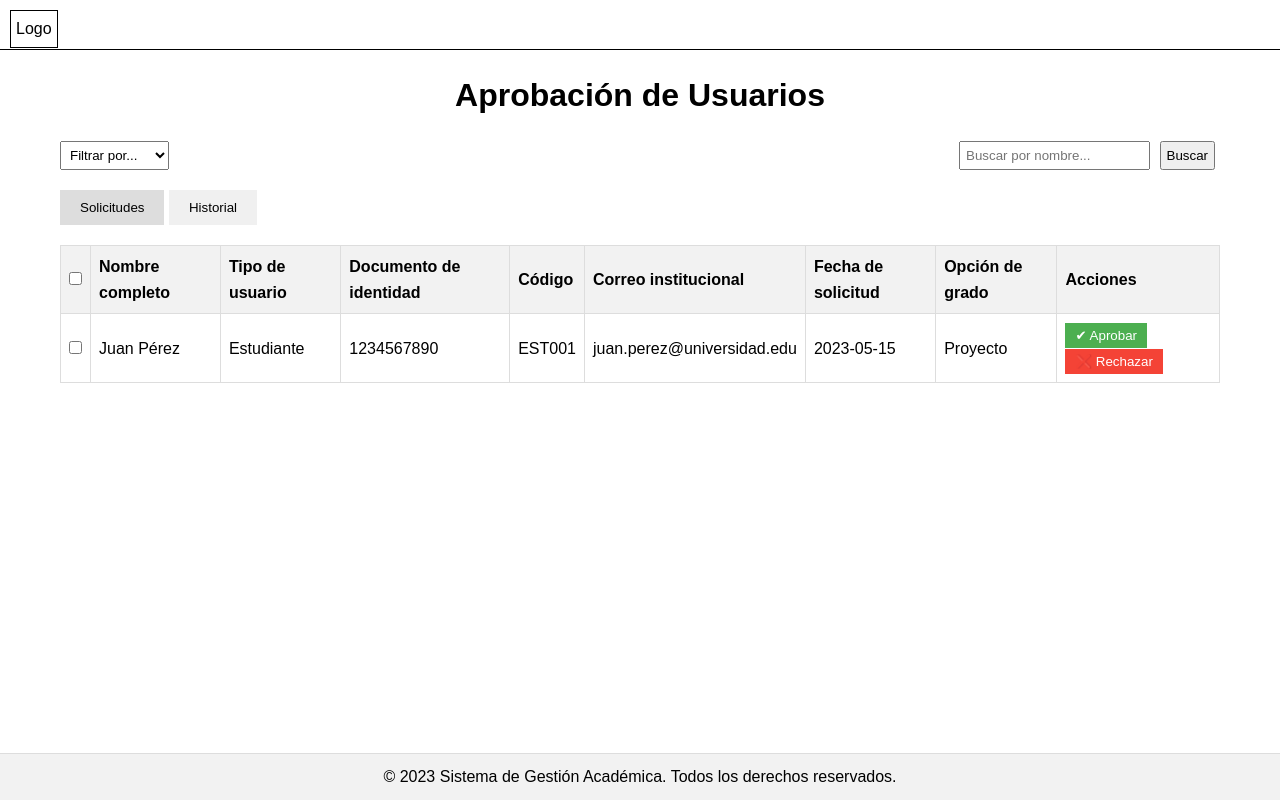
After one commit to FelipePuentes7/Proyecto_aplicacion, a PHP site: page /views/administrador/aprobacion.php in a window 1280 px wide. The commit adds this page. Run offline with PHP 8.4, Linux system fonts and the light colour scheme.

Commit message:
ventana de inicio y aprobacion

```diff
--- /dev/null
+++ b/assets/css/aprobacion.css
@@ -0,0 +1,160 @@
+/* Estilos generales y reset */
+* {
+    box-sizing: border-box;
+    margin: 0;
+    padding: 0;
+}
+
+body {
+    font-family: Arial, sans-serif;
+    line-height: 1.6;
+}
+
+/* Header y Navegación */
+header {
+    position: relative;
+    padding: 10px;
+    border-bottom: 1px solid #000;
+    height: 50px;
+}
+
+#logo {
+    position: fixed;
+    top: 10px;
+    left: 10px;
+    cursor: pointer;
+    border: 1px solid #000;
+    padding: 5px;
+    z-index: 1000;
+    background: white;
+}
+
+#navbar {
+    display: none;
+    position: fixed;
+    top: 0;
+    left: -250px;
+    width: 250px;
+    height: 100%;
+    background: #fff;
+    border-right: 1px solid #000;
+    padding: 20px;
+    transition: left 0.3s ease;
+    padding-top: 50px;
+}
+
+#navbar.active {
+    display: block;
+    left: 0;
+}
+
+#navbar ul {
+    list-style-type: none;
+    padding-top: 10px;
+}
+
+#navbar ul li {
+    margin-bottom: 10px;
+}
+
+.dropdown-content {
+    display: none;
+    padding-left: 20px;
+}
+
+.dropdown:hover .dropdown-content {
+    display: block;
+}
+
+/* Contenido principal */
+main {
+    padding: 20px;
+    max-width: 1200px;
+    margin: 0 auto;
+}
+
+h1 {
+    text-align: center;
+    margin-bottom: 20px;
+}
+
+.controls {
+    display: flex;
+    justify-content: space-between;
+    margin-bottom: 20px;
+}
+
+.filter select, .search input, .search button {
+    padding: 5px;
+    margin-right: 5px;
+}
+
+.tabs {
+    margin-bottom: 20px;
+}
+
+.tabs button {
+    padding: 10px 20px;
+    cursor: pointer;
+    background-color: #f0f0f0;
+    border: none;
+    outline: none;
+}
+
+.tabs button.active {
+    background-color: #ddd;
+}
+
+.user-table {
+    width: 100%;
+    border-collapse: collapse;
+    margin-bottom: 20px;
+}
+
+.user-table th, .user-table td {
+    border: 1px solid #ddd;
+    padding: 8px;
+    text-align: left;
+}
+
+.user-table th {
+    background-color: #f2f2f2;
+}
+
+.aprobar, .rechazar {
+    padding: 5px 10px;
+    cursor: pointer;
+}
+
+.aprobar {
+    background-color: #4CAF50;
+    color: white;
+    border: none;
+}
+
+.rechazar {
+    background-color: #f44336;
+    color: white;
+    border: none;
+}
+
+.bulk-actions {
+    margin-top: 10px;
+}
+
+.bulk-actions button {
+    padding: 5px 10px;
+    margin-right: 10px;
+    cursor: pointer;
+}
+
+/* Footer */
+footer {
+    text-align: center;
+    padding: 10px;
+    background-color: #f2f2f2;
+    border-top: 1px solid #ddd;
+    position: fixed;
+    bottom: 0;
+    width: 100%;
+}
--- /dev/null
+++ b/views/administrador/aprobacion.php
@@ -0,0 +1,183 @@
+<?php
+// Aquí iría la lógica PHP para manejar sesiones, obtener datos, etc.
+$nombreUsuario = "Admin"; // Ejemplo
+?>
+
+<!DOCTYPE html>
+<html lang="es">
+<head>
+    <meta charset="UTF-8">
+    <meta name="viewport" content="width=device-width, initial-scale=1.0">
+    <title>Aprobación de Usuarios</title>
+    <link rel="stylesheet" href="/assets/css/aprobacion.css">
+</head>
+<body>
+    <header>
+        <div id="logo" onclick="toggleNav()">Logo</div>
+        <nav id="navbar">
+            <ul>
+                <li><a href="#">Inicio</a></li>
+                <li><a href="#">Aprobación de Usuarios</a></li>
+                <li><a href="#">Gestión de Usuarios</a></li>
+                <li class="dropdown">
+                    <a href="#">Gestión de Modalidades de Grado</a>
+                    <ul class="dropdown-content">
+                        <li><a href="#">Seminario</a></li>
+                        <li><a href="#">Proyectos</a></li>
+                        <li><a href="#">Pasantías</a></li>
+                    </ul>
+                </li>
+                <li><a href="#">Reportes y Estadísticas</a></li>
+                <li><a href="#">Usuario: <?php echo $nombreUsuario; ?></a></li>
+                <li><a href="#">Cerrar Sesión</a></li>
+            </ul>
+        </nav>
+    </header>
+
+    <main>
+        <h1>Aprobación de Usuarios</h1>
+
+        <div class="controls">
+            <div class="filter">
+                <select id="filter">
+                    <option value="">Filtrar por...</option>
+                    <option value="recent">Más reciente</option>
+                    <option value="oldest">Más antiguo</option>
+                    <option value="az">A-Z</option>
+                    <option value="za">Z-A</option>
+                    <option value="role">Rol</option>
+                </select>
+            </div>
+            <div class="search">
+                <input type="text" placeholder="Buscar por nombre...">
+                <button>Buscar</button>
+            </div>
+        </div>
+
+        <div class="tabs">
+            <button id="solicitudesTab" class="active">Solicitudes</button>
+            <button id="historialTab">Historial</button>
+        </div>
+
+        <form id="solicitudesForm">
+            <table id="solicitudesTable" class="user-table">
+                <thead>
+                    <tr>
+                        <th><input type="checkbox" id="selectAll"></th>
+                        <th>Nombre completo</th>
+                        <th>Tipo de usuario</th>
+                        <th>Documento de identidad</th>
+                        <th>Código</th>
+                        <th>Correo institucional</th>
+                        <th>Fecha de solicitud</th>
+                        <th>Opción de grado</th>
+                        <th>Acciones</th>
+                    </tr>
+                </thead>
+                <tbody>
+                    <!-- Aquí se insertarían las filas de solicitudes dinámicamente -->
+                    <tr>
+                        <td><input type="checkbox" name="user[]" value="1"></td>
+                        <td>Juan Pérez</td>
+                        <td>Estudiante</td>
+                        <td>1234567890</td>
+                        <td>EST001</td>
+                        <td>juan.perez@universidad.edu</td>
+                        <td>2023-05-15</td>
+                        <td>Proyecto</td>
+                        <td>
+                            <button type="button" class="aprobar">✔ Aprobar</button>
+                            <button type="button" class="rechazar">❌ Rechazar</button>
+                        </td>
+                    </tr>
+                    <!-- Más filas... -->
+                </tbody>
+            </table>
+            <div class="bulk-actions">
+                <button type="button" id="bulkAprobar" style="display:none;">Aprobar seleccionados</button>
+                <button type="button" id="bulkRechazar" style="display:none;">Rechazar seleccionados</button>
+            </div>
+        </form>
+
+        <table id="historialTable" class="user-table" style="display:none;">
+            <thead>
+                <tr>
+                    <th>Nombre completo</th>
+                    <th>Tipo de usuario</th>
+                    <th>Documento de identidad</th>
+                    <th>Código</th>
+                    <th>Correo institucional</th>
+                    <th>Fecha de solicitud</th>
+                    <th>Opción de grado</th>
+                    <th>Estado</th>
+                </tr>
+            </thead>
+            <tbody>
+                <!-- Aquí se insertarían las filas del historial dinámicamente -->
+                <tr>
+                    <td>María González</td>
+                    <td>Tutor</td>
+                    <td>0987654321</td>
+                    <td>TUT001</td>
+                    <td>maria.gonzalez@universidad.edu</td>
+                    <td>2023-05-10</td>
+                    <td>Seminario</td>
+                    <td>Aprobado</td>
+                </tr>
+                <!-- Más filas... -->
+            </tbody>
+        </table>
+    </main>
+
+    <footer>
+        <!-- Contenido del footer -->
+        <p>&copy; 2023 Sistema de Gestión Académica. Todos los derechos reservados.</p>
+    </footer>
+
+    <script>
+        function toggleNav() {
+            var navbar = document.getElementById("navbar");
+            navbar.classList.toggle("active");
+        }
+
+        document.getElementById('solicitudesTab').addEventListener('click', function() {
+            document.getElementById('solicitudesTable').style.display = 'table';
+            document.getElementById('historialTable').style.display = 'none';
+            this.classList.add('active');
+            document.getElementById('historialTab').classList.remove('active');
+        });
+
+        document.getElementById('historialTab').addEventListener('click', function() {
+            document.getElementById('historialTable').style.display = 'table';
+            document.getElementById('solicitudesTable').style.display = 'none';
+            this.classList.add('active');
+            document.getElementById('solicitudesTab').classList.remove('active');
+        });
+
+        document.getElementById('selectAll').addEventListener('change', function() {
+            var checkboxes = document.querySelectorAll('input[name="user[]"]');
+            for (var checkbox of checkboxes) {
+                checkbox.checked = this.checked;
+            }
+            toggleBulkActions();
+        });
+
+        document.querySelectorAll('input[name="user[]"]').forEach(function(checkbox) {
+            checkbox.addEventListener('change', toggleBulkActions);
+        });
+
+        function toggleBulkActions() {
+            var checkedBoxes = document.querySelectorAll('input[name="user[]"]:checked');
+            var bulkAprobar = document.getElementById('bulkAprobar');
+            var bulkRechazar = document.getElementById('bulkRechazar');
+            if (checkedBoxes.length >= 2) {
+                bulkAprobar.style.display = 'inline-block';
+                bulkRechazar.style.display = 'inline-block';
+            } else {
+                bulkAprobar.style.display = 'none';
+                bulkRechazar.style.display = 'none';
+            }
+        }
+    </script>
+</body>
+</html>
--- a/views/general/login.php
+++ b/views/general/login.php
@@ -27,7 +27,7 @@ if ($_SERVER['REQUEST_METHOD'] === 'POST') {
             // Redirección según rol
             switch ($usuario['rol']) {
                 case 'admin':
-                    header('Location: /views/administrador/filtro.php');
+                    header('Location: /views/administrador/inicio.php');
                     exit();
                 case 'tutor':
                     header('Location: /views/tutor/dashboard.php');
```
Also changed, not shown: assets/css/inicio.css (added, +133 -0 lines), views/administrador/inicio.php (added, +82 -0 lines).
